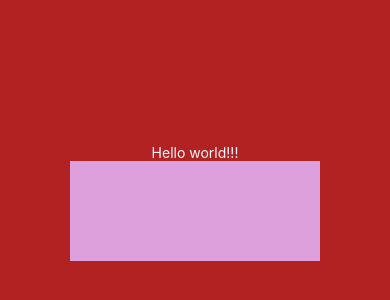
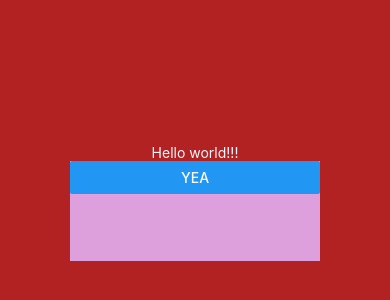
Before and after one commit to cbatsoula/SunMoonProject, a React Native app: screen / in a window 390 px wide. Shown: the part 220-520 px from the top of the page. Built offline with nearby package versions, Linux system fonts and the light colour scheme.

Commit message:
added a button

```diff
--- a/App.js
+++ b/App.js
@@ -1,16 +1,27 @@
 import { StatusBar } from 'expo-status-bar';
-import React from 'react';
-import { StyleSheet, Text, View } from 'react-native';
+import React, { Component } from 'react';
+import { Button, StyleSheet, Text, View } from 'react-native';
 
-export default function App() {
-  return (
-    <View style={styles.container}>
+export default class App extends Component {
+
+  _onPressButton() {
+  alert('You tapped the button!')
+  }
+
+  render () {
+    return (
+      <View style={styles.container}>
       <Text style={styles.text}>Hello world!!!</Text>
       <StatusBar style="auto" />
       <View style={styles.landing}>
+        <Button
+        onPress={this._onPressButton}
+        title="yea"/>
       </View>
-    </View>
-  );
+      </View>
+    );
+
+  }
 }
 
 const styles = StyleSheet.create({
```
